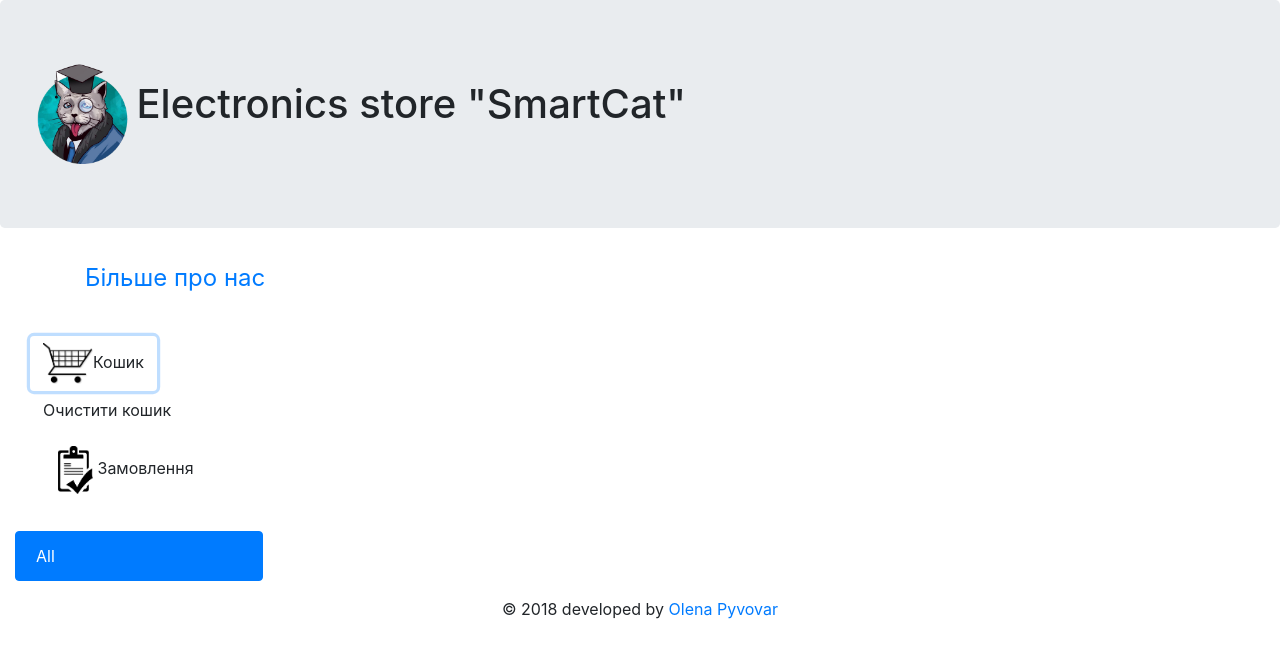
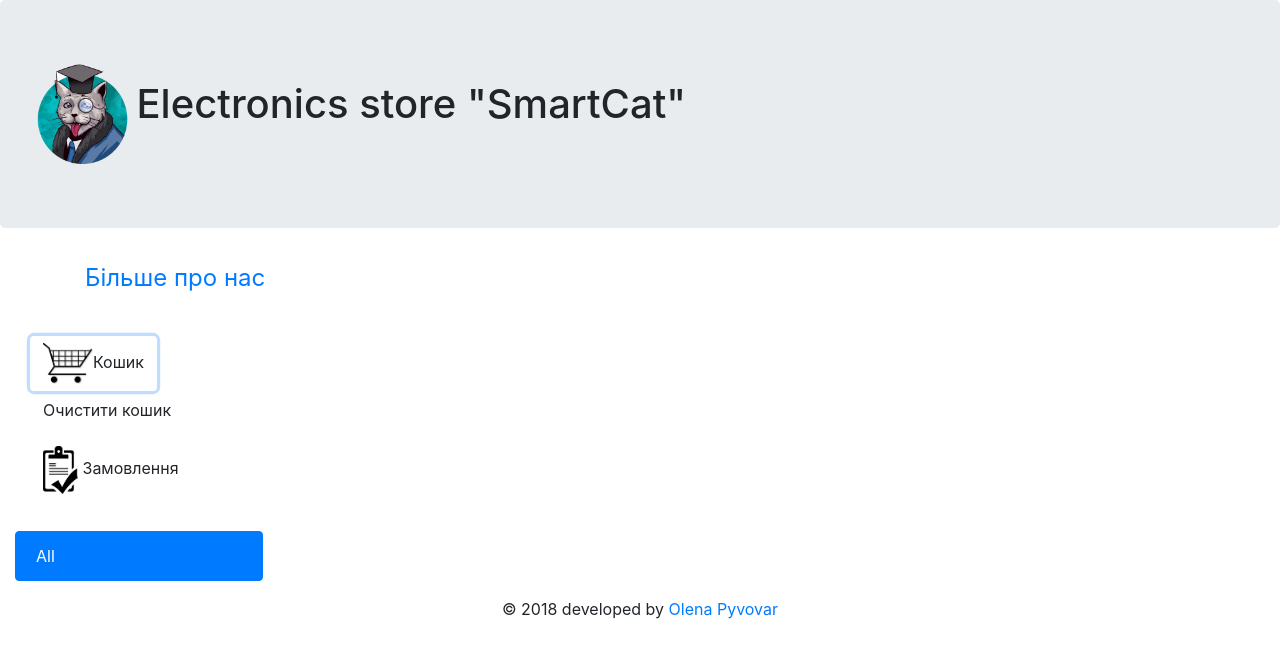
Before and after one commit to helenpvvr/lab02, a website built with webpack: page docs/index.html in a window 1280 px wide. Both pictures are taken after a click on the button "Кошик". Built offline with nearby package versions, Linux system fonts and the light colour scheme; no server answers.

Commit message:
change style for form

```diff
--- a/docs/index.html
+++ b/docs/index.html
@@ -41,7 +41,7 @@
 					<div id="basket-elements"></div>
 					<button class="btn" id="clear-basket">Очистити кошик</button>
 					<!-- Form to make order -->
-					<div class="container form-place">
+					<div class="form-place">
 						<button class="btn btn-default" data-toggle="collapse" data-target="#form-block"> <img src="image/order.png" class="orderbuttonimg" alt="order" /> Замовлення </button>
 						<div id="form-block" class="collapse">
 							<div class="container" id="form">
```
